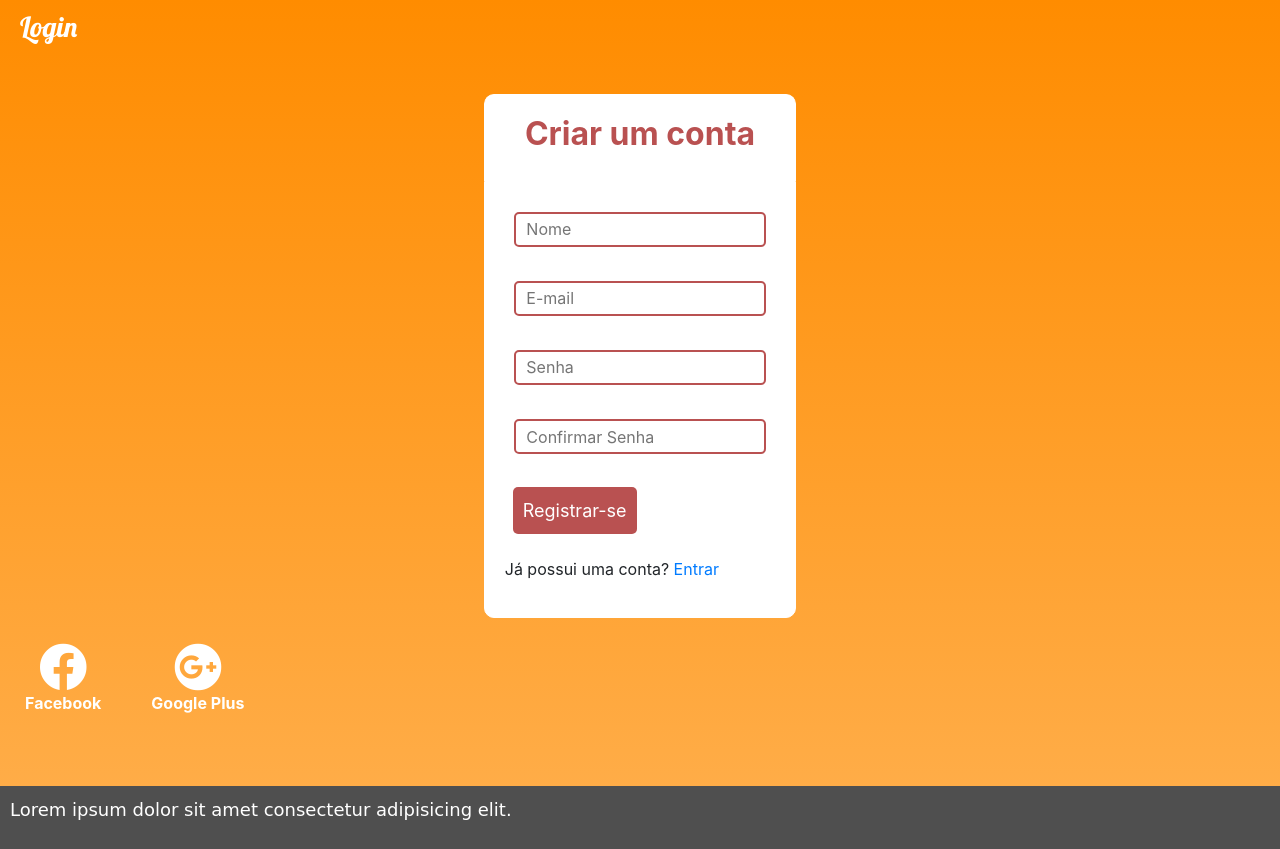
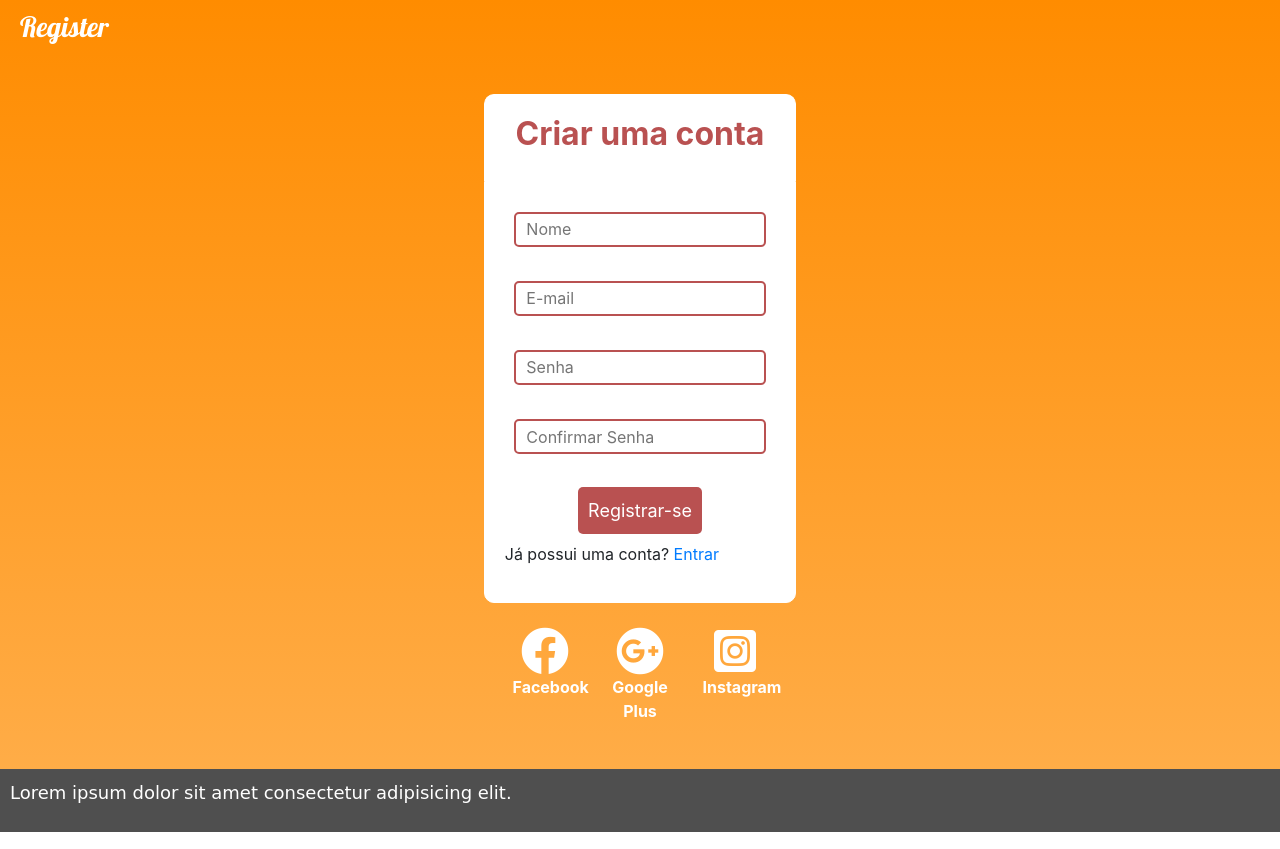
Before and after one commit to AlexAraujoDeBraga/php-login-system, a PHP site: page /register.php in a window 1280 px wide. Run offline with PHP 8.4, Linux system fonts and the light colour scheme; some libraries are stand-ins or nearby versions; some web fonts are replaced.

Commit message:
24august commit

```diff
--- a/css/style-register.css
+++ b/css/style-register.css
@@ -75,7 +75,7 @@ form,
     transition: 0.2s;
 }
 
-.input-group .btn {
+.input-button .btn {
     margin: 1vmin;
     padding: 10px;
     font-size: 18px;
@@ -85,7 +85,7 @@ form,
     border-radius: 5px;
 }
 
-.input-group .btn:hover {
+.input-button .btn:hover {
     margin: 1vmin;
     padding: 10px;
     font-size: 18px;
@@ -106,14 +106,15 @@ form,
     text-align: left;
 }
 
-.flex-container {
-    display: flex;
+.bottom-icon {
+    margin-top: 3vmin;
+    color: white;
+    font-weight: bold;
 }
 
-.bottom-icon {
-    text-align: center;
-    margin: 25px;
-    color: white;
+.bottom-icon:hover {
+    margin-top: 3vmin;
+    color: #f2dede;
     font-weight: bold;
 }
 
--- a/register.php
+++ b/register.php
@@ -12,10 +12,10 @@
     </head>
     <body>
     <header>
-        <h3>Login</h3>
+        <h3>Register</h3>
     <div class="container col-6 col-md-12">
         <div class="header">
-            <h2>Criar um conta</h2>
+            <h2>Criar uma conta</h2>
         </div>
 
         <form method="post" action="register.php">
@@ -32,8 +32,10 @@
             <div class="input-group">
                 <input type="password" placeholder="Confirmar Senha" name="password_2">
             </div>
-            <div class="input-group">
-                <button type="submit" name="register" class="btn">Registrar-se</button>
+            <div class="row justify-content-center">
+                <div class="input-button">
+                    <button type="submit" name="register" class="btn">Registrar-se</button>
+                </div>
             </div>
             <p>
                 Já possui uma conta? <a href="login.php">Entrar</a>
@@ -41,14 +43,20 @@
         </form>
     </div>
     </header>
-    <div class="flex-container">
-        <div class="bottom-icon">
-            <i class="fab fa-facebook fa-3x text-white"></i>
-            <p>Facebook</p>
-        </div>
-        <div class="bottom-icon">
-            <i class="fab fa-google-plus fa-3x text-white"></i>
-            <p>Google Plus</p>
+    <div class="container text-center">
+        <div class="row justify-content-center">
+            <div class="bottom-icon col-lg-1 col-md-4 col-sm-4 col-10">
+                <i class="fab fa-facebook fa-3x"></i>
+                <p>Facebook</p>
+            </div>
+            <div class="bottom-icon col-lg-1 col-md-4 col-sm-4 col-10">
+                <i class="fab fa-google-plus fa-3x"></i>
+                <p>Google Plus</p>
+            </div>
+            <div class="bottom-icon col-lg-1 col-md-4 col-sm-4 col-10">
+                <i class="fab fa-instagram-square fa-3x"></i>
+                <p>Instagram</p>
+            </div>
         </div>
     </div>
     <footer>
```
